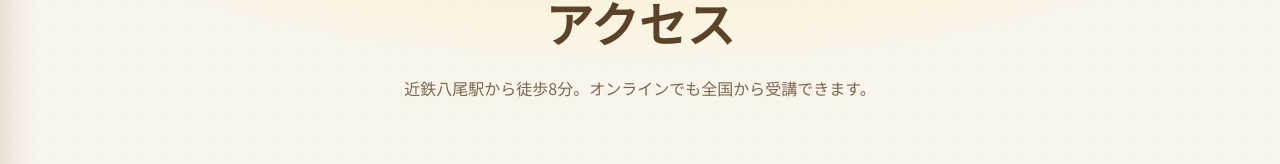
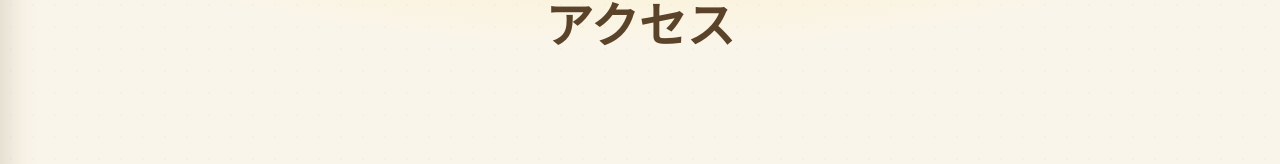
Before and after one commit to keepon1115/Hello-kiwi, a Next.js app: page /access in a window 1280 px wide. Shown: the part 182-346 px from the top of the page. Built offline with nearby package versions, Linux system fonts and the light colour scheme; a web font is replaced by a local one.

Commit message:
fix: フッター住所・インスタリンク追加、全ページの住所表記更新

```diff
--- a/app/access/AccessClient.tsx
+++ b/app/access/AccessClient.tsx
@@ -17,7 +17,6 @@
         <div className="container reveal">
           <p className="eyebrow">Access</p>
           <h1>アクセス</h1>
-          <p className="lead">近鉄八尾駅から徒歩8分。オンラインでも全国から受講できます。</p>
         </div>
       </section>
 
```
